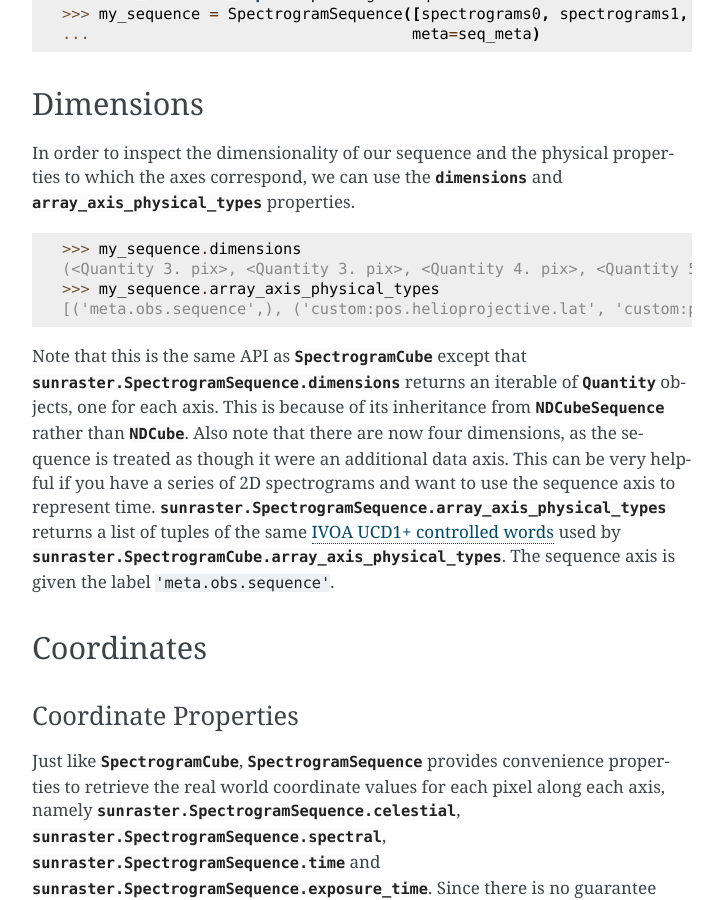
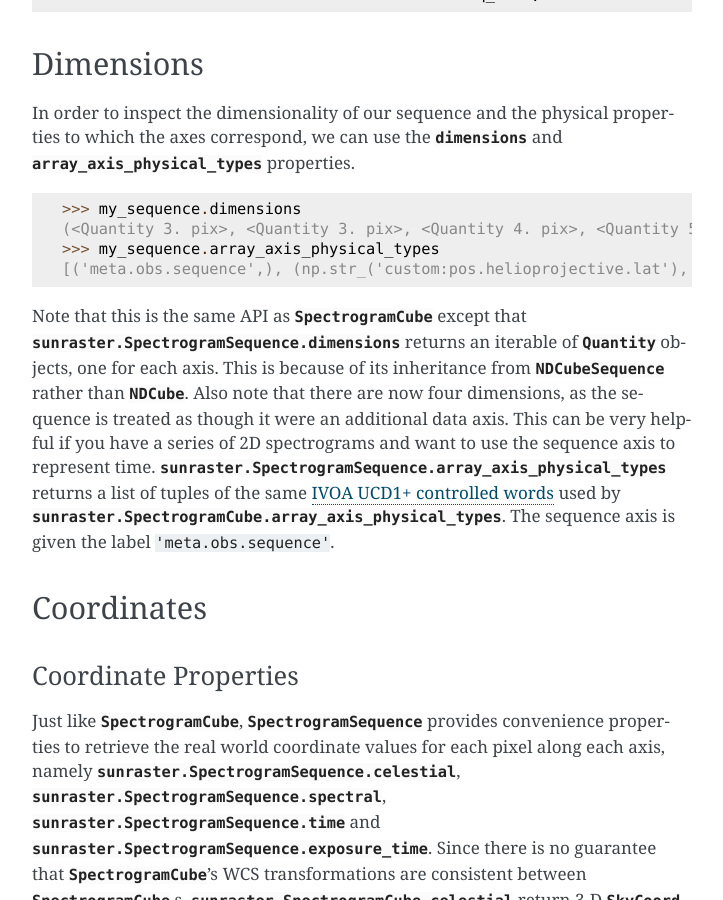
Before and after one commit to sunpy/sunraster, a Sphinx documentation site: the page built from docs/data_types/spectrogram.rst, in a window 1280 px wide and 900 px high, scrolled down 7659 px. Shown: the whole window, without its empty margins (388-1111 px from the left). Built offline with Sphinx 7.4.7, drawn with Linux system fonts in a browser that asks for light colours; the version number could not be read and is left out; some of the changed text lies outside the part shown.

Commit message:
fix with releases

```diff
--- a/docs/data_types/raster.rst
+++ b/docs/data_types/raster.rst
@@ -103,10 +103,10 @@
 .. code-block:: python
 
     >>> my_rasters.raster_array_axis_physical_types
-    [('meta.obs.sequence',), ('custom:pos.helioprojective.lat', 'custom:pos.helioprojective.lon', 'time'), ('custom:pos.helioprojective.lat', 'custom:pos.helioprojective.lon'), ('em.wl',)]
+    [('meta.obs.sequence',), (np.str_('custom:pos.helioprojective.lat'), np.str_('custom:pos.helioprojective.lon'), np.str_('time')), (np.str_('custom:pos.helioprojective.lat'), np.str_('custom:pos.helioprojective.lon')), (np.str_('em.wl'),)]
 
     >>> my_rasters.sns_array_axis_physical_types
-    [('custom:pos.helioprojective.lat', 'custom:pos.helioprojective.lon', 'time'), ('custom:pos.helioprojective.lat', 'custom:pos.helioprojective.lon'), ('em.wl',)]
+    [(np.str_('custom:pos.helioprojective.lat'), np.str_('custom:pos.helioprojective.lon'), np.str_('time')), (np.str_('custom:pos.helioprojective.lat'), np.str_('custom:pos.helioprojective.lon')), (np.str_('em.wl'),)]
 
 In the raster case, ``'meta.obs.sequence'`` represents the raster scan number axis.
 For those familiar with `~ndcube.NDCubeSequence`, these are simply aliases for the `~ndcube.NDCubeSequence.array_axis_physical_axis_types` and `~ndcube.NDCubeSequence.cube_like_world_axis_physical_axis_types`, respectively.
--- a/docs/data_types/spectrogram.rst
+++ b/docs/data_types/spectrogram.rst
@@ -110,12 +110,10 @@
 
 .. code-block:: python
 
-    >>> my_spectrograms.dimensions
+    >>> my_spectrograms.shape
     <Quantity [3., 4., 5.] pix>
     >>> my_spectrograms.array_axis_physical_types
-    [('custom:pos.helioprojective.lat', 'custom:pos.helioprojective.lon'),
-    ('custom:pos.helioprojective.lat', 'custom:pos.helioprojective.lon'),
-    ('em.wl',)]
+    [(np.str_('custom:pos.helioprojective.lat'), np.str_('custom:pos.helioprojective.lon')), (np.str_('custom:pos.helioprojective.lat'), np.str_('custom:pos.helioprojective.lon')), (np.str_('em.wl'),)]
 
 `~sunraster.SpectrogramCube.dimensions` returns a `~astropy.units.Quantity` giving the length of each dimension in pixel units while `~sunraster.SpectrogramCube.array_axis_physical_types` returns an list of tuples where each tuple contains the types of physical properties associated with each array axis.
 Since more than one physical type be associated with an array axis because they are dependent, e.g. latitude/longitude, or because of the rastering nature of the instrument, e.g. latitude/longitude and time, the length of each tuple can be greater than one.
@@ -323,7 +321,7 @@
     >>> my_sequence.dimensions
     (<Quantity 3. pix>, <Quantity 3. pix>, <Quantity 4. pix>, <Quantity 5. pix>)
     >>> my_sequence.array_axis_physical_types
-    [('meta.obs.sequence',), ('custom:pos.helioprojective.lat', 'custom:pos.helioprojective.lon', 'time', 'custom:CUSTOM'), ('custom:pos.helioprojective.lat', 'custom:pos.helioprojective.lon'), ('em.wl',)]
+    [('meta.obs.sequence',), (np.str_('custom:pos.helioprojective.lat'), np.str_('custom:pos.helioprojective.lon'), np.str_('time'), np.str_('custom:CUSTOM')), (np.str_('custom:pos.helioprojective.lat'), np.str_('custom:pos.helioprojective.lon')), (np.str_('em.wl'),)]
 
 Note that this is the same API as `~sunraster.SpectrogramCube` except that `sunraster.SpectrogramSequence.dimensions` returns an iterable of `~astropy.units.Quantity` objects, one for each axis.
 This is because of its inheritance from  `~ndcube.NDCubeSequence` rather than `~ndcube.NDCube`.
```
Also changed, not shown: 1 other file.
